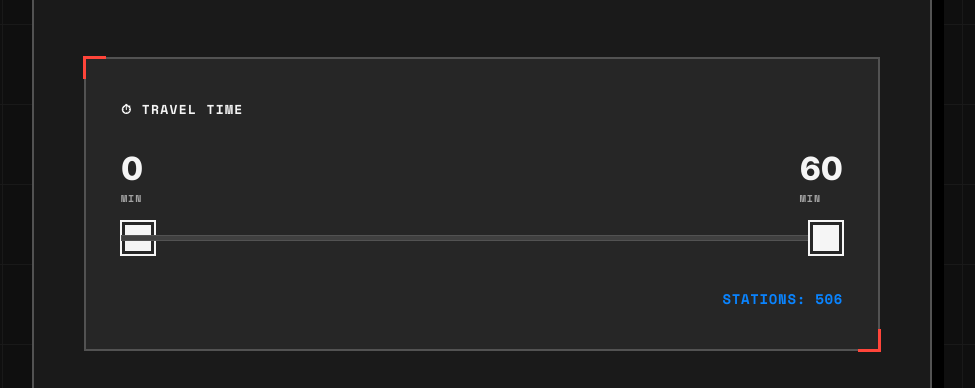
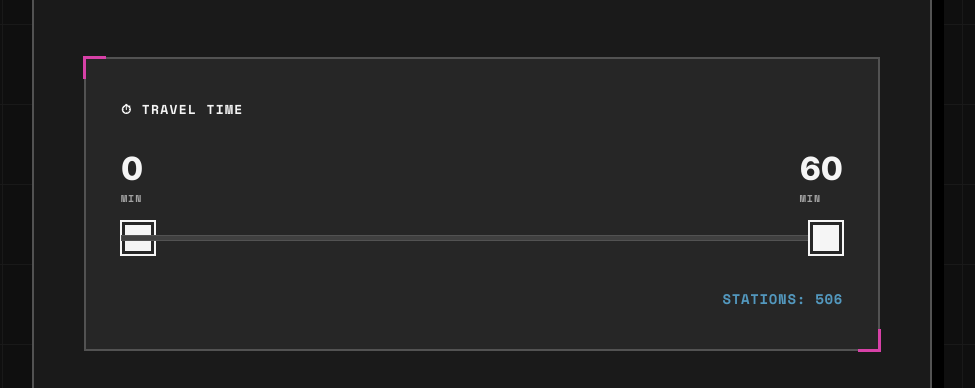
Before and after one commit to hanopome/kansai_station_roulette, a plain HTML site: page index.html in a window 1280 px wide. Shown: the part 215-603 px from the top of the page, without its empty margins (158-1133 px from the left). Drawn offline with nearby package versions, Linux system fonts and the light colour scheme.

Commit message:
Update index.html

```diff
--- a/index.html
+++ b/index.html
@@ -22,8 +22,8 @@
             --border-dark: #000000;
 
             /* 差し色 */
-            --accent-primary: #FF453A;
-            --accent-secondary: #0A84FF;
+            --accent-primary: #D741A7;
+            --accent-secondary: #5398BE;
         }
 
         * {
```
